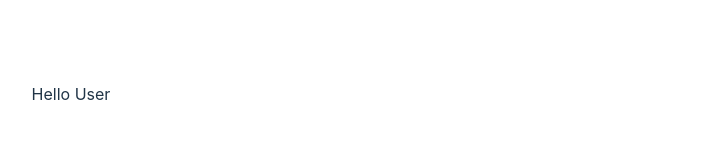
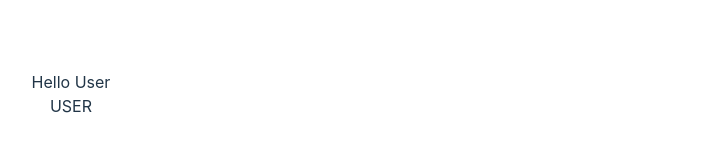
Before and after one commit to HimitsuTH/Do-Something-, a React (Vite) app: page / in a window 1280 px wide. Shown: the part 306-458 px from the top of the page, without its empty margins (569-1278 px from the left). Built offline with nearby package versions, Linux system fonts and the light colour scheme.

Commit message:
update func `handleOnLogout` 😴

```diff
--- a/src/components/Navbar.tsx
+++ b/src/components/Navbar.tsx
@@ -2,20 +2,27 @@
 
 import { useNavigate } from 'react-router-dom';
 
-const Navbar = (user: any) => {
-    console.log(user);
+const Navbar = ({ handleOnLogout, ...userProps }: any) => {
+    // console.log(userProps);
+
+
+    const user = userProps?.user;
+
+
+
     const token = localStorage.getItem("token")
     const navigate = useNavigate();
-    const handleOnLogout = () => {
-        localStorage.removeItem("token")
-        localStorage.removeItem("userData")
-        navigate("/login")
-    }
+    // const handleOnLogout = () => {
+    //     localStorage.removeItem("token")
+    //     localStorage.removeItem("userData")
+
+    //     navigate("/login")
+    // }
 
     return (
         <div className=' absolute top-0 w-full'>
             <div className=' flex justify-end items-center p-3'>
-                <p className=' mr-2'>{token ? `${user.name} : ${user.email}` : "Hello, World"}</p>
+                <p className=' mr-2'>{token ? `${user?.name} : ${user?.email}` : "Hello, World"}</p>
                 {token ? <button onClick={() => handleOnLogout()}>logout</button> : <button onClick={() => navigate("/login")}>sign in</button>}
             </div>
         </div>
--- a/src/pages/Homepage.tsx
+++ b/src/pages/Homepage.tsx
@@ -6,23 +6,30 @@ import { useAppSeletor, useAppDispatch } from '../redux/app/hook'
 import { fetchUser } from "../redux/features/user/userSlice"
 import Navbar from '../components/Navbar';
 
+import { useNavigate } from 'react-router-dom';
 
 const Homepage = () => {
-    let data = useAppSeletor(state => state.user);
 
     const tokenStr = localStorage.getItem("token");
+    let data = null
+    let token: any = null;
+    if (tokenStr) {
+        data = useAppSeletor(state => state.user);
+        token = JSON.parse(tokenStr)
+    };
 
-    let token: any = null;
-    if (tokenStr) token = JSON.parse(tokenStr);
-
+    console.log("-------------")
+    console.log(data)
+    console.log("-------------")
     // console.log(token)
 
-    const user = data.userData
+    let user = data?.userData
 
 
     //   console.log(token)
 
-    // console.log(user.role)
+
+    // console.log("----------------------")
     // const navigate = useNavigate();
     const dispatch = useAppDispatch();
 
@@ -31,7 +38,9 @@ const Homepage = () => {
         if (tokenStr) {
             return dispatch(fetchUser())
         }
+
         return;
+
     }
 
 
@@ -48,30 +57,41 @@ const Homepage = () => {
 
 
 
+    const navigate = useNavigate();
+    const handleOnLogout = () => {
+
+        // console.log(user)
+        localStorage.removeItem("token")
+        localStorage.removeItem("userData")
+        navigate("/login")
+    }
+
 
     if (expiryTime < now || token == null) {
         localStorage.removeItem("token");
         localStorage.removeItem("user")
     }
-
+    // console.log(user)
 
     return (
         <>
 
-            {data.loading ? (<p className='grid h-screen place-items-center'>loading...</p>) : (
+            {data?.loading ? (<p className='grid h-screen place-items-center'>loading...</p>) : (
 
-                <Navbar {...user} />
+                <Navbar handleOnLogout={handleOnLogout} user={user} />
 
 
             )}
             <div className=' grid h-screen place-content-center '>
                 {user?.role == "admin" ? (
-                    <div>
+                    <div className=' text-center '>
                         <p>Hello Admin</p>
+                        <p>{user?.name && "ADMIN"}</p>
                     </div>
                 ) : (
-                    <div>
+                    <div className=' text-center '>
                         <p>Hello User</p>
+                        <p>{user?.name ? user?.name : "USER"}</p>
                     </div>
                 )}
             </div>
--- a/src/pages/Login.tsx
+++ b/src/pages/Login.tsx
@@ -33,7 +33,7 @@ const Login = () => {
             const token = localStorage.getItem("token")
 
             if (token) {
-                navigate("/")
+                navigate(-1)
             }
 
             setLoading(false)
```
